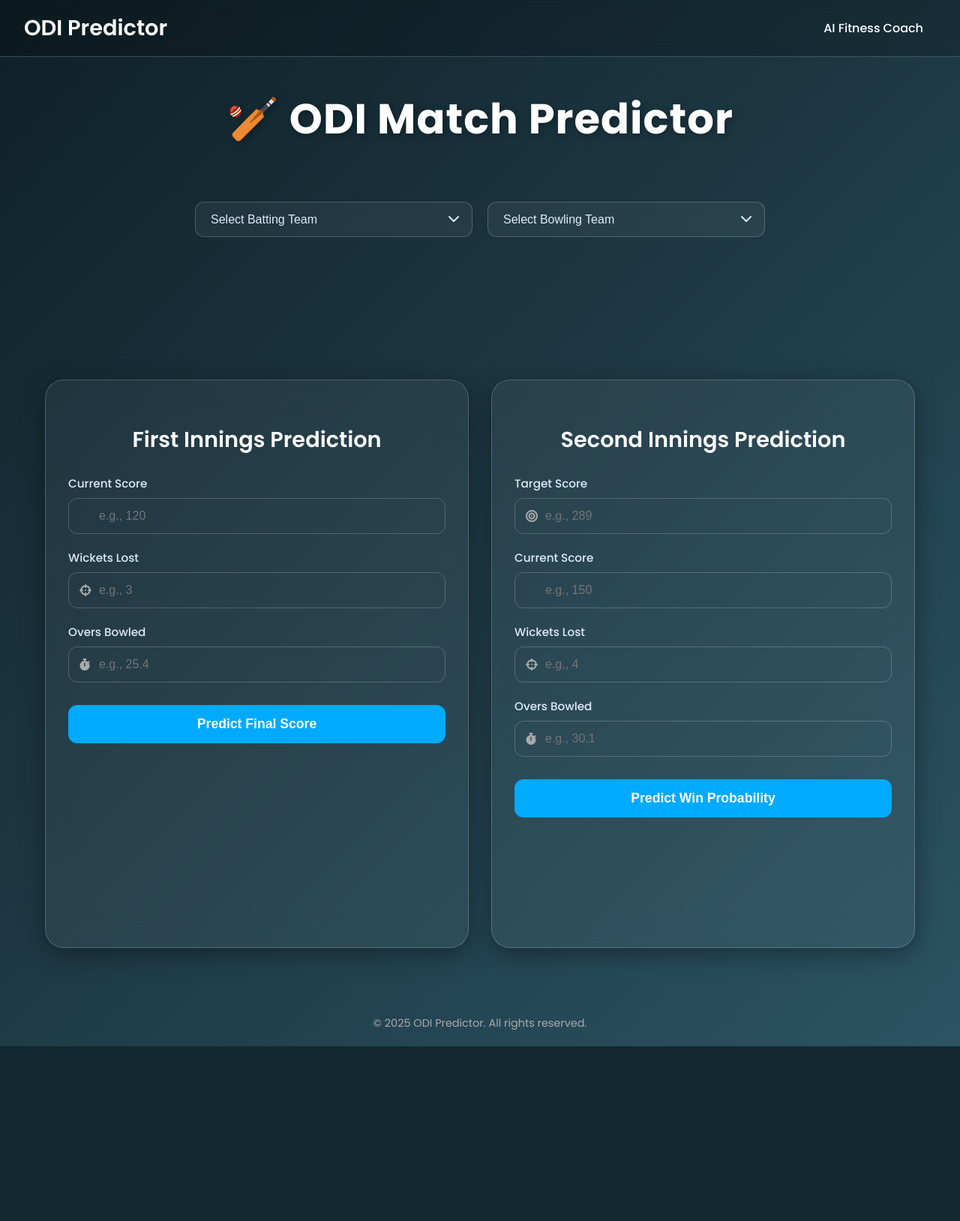
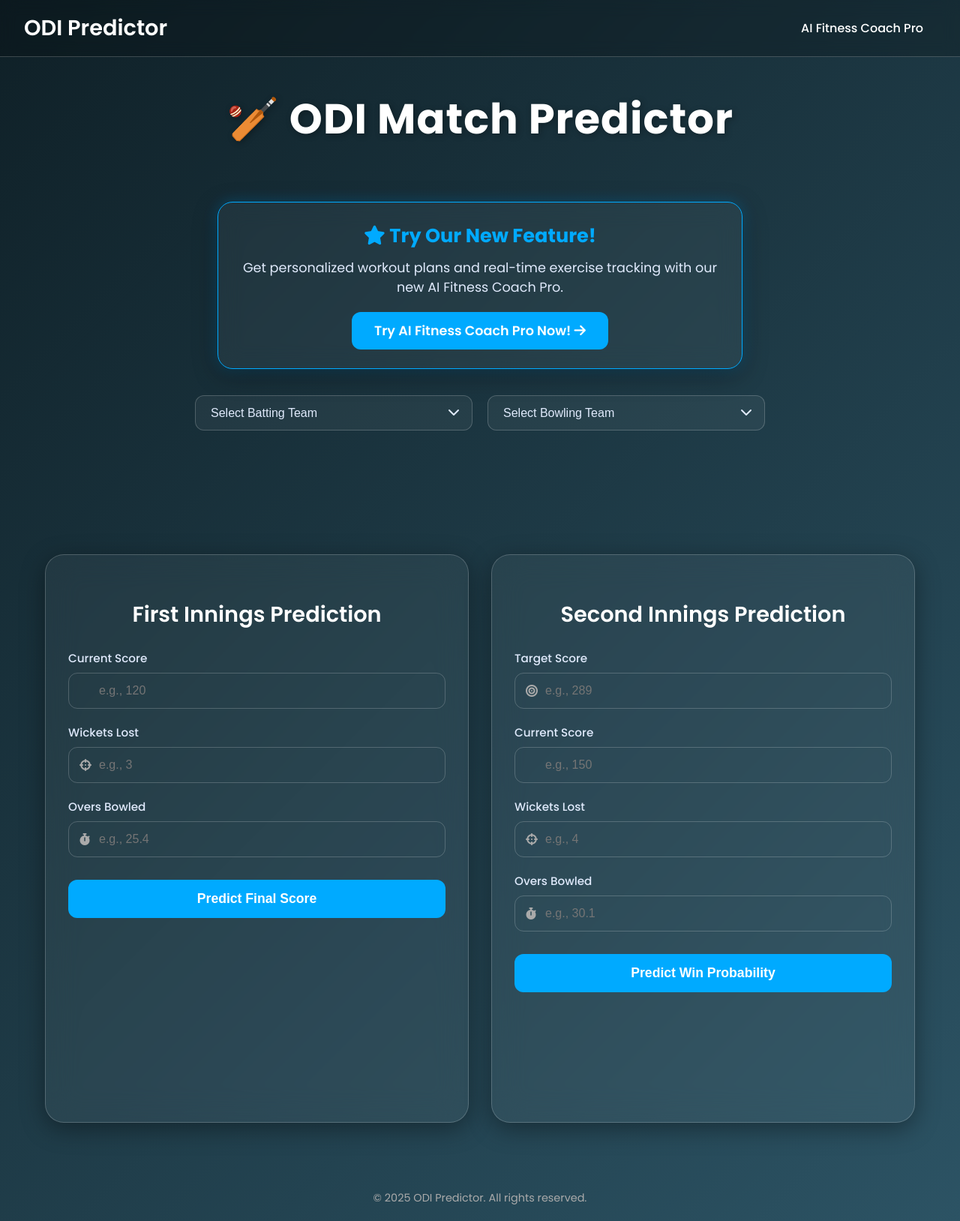
Before and after one commit to anhadjaj/odi_web, a Flask app: page / in a window 1280 px wide. Shown: the whole page at 75% size. Before the commit the page ends 1395 px from the top, so only its background shows below. Run offline with Flask 2, Linux system fonts and the light colour scheme; parts of the project's set-up code (start-up, migrations or seed data) failed here and were passed over.

Commit message:
index.html

```diff
--- a/templates/index.html
+++ b/templates/index.html
@@ -84,11 +84,51 @@
       text-align: center;
     }
 
+    .featured-ad-container {
+        background: var(--card-bg);
+        border: 1px solid var(--primary-color);
+        border-radius: 20px;
+        padding: 25px 30px;
+        margin: 30px 0 15px;
+        width: 90%;
+        max-width: 700px;
+        text-align: center;
+        box-shadow: 0 8px 32px 0 rgba(0, 0, 0, 0.37), 0 0 20px rgba(0, 170, 255, 0.3);
+        backdrop-filter: blur(15px);
+    }
+    .featured-ad-container h3 {
+        margin: 0 0 10px 0;
+        font-size: 1.6rem;
+        color: var(--primary-color);
+    }
+    .featured-ad-container p {
+        margin: 0 0 20px 0;
+        font-size: 1.1rem;
+        color: var(--text-color);
+    }
+    .featured-ad-container .ad-button {
+        background: var(--primary-color);
+        color: white;
+        text-decoration: none;
+        padding: 12px 30px;
+        border-radius: 12px;
+        font-weight: 600;
+        font-size: 1.1rem;
+        transition: all 0.3s ease;
+        display: inline-block;
+    }
+    .featured-ad-container .ad-button:hover {
+        background: var(--secondary-color);
+        transform: translateY(-3px);
+        box-shadow: 0 5px 15px rgba(0, 170, 255, 0.4);
+    }
+
+
     .team-inputs {
       display: flex;
       flex-wrap: wrap;
       justify-content: center;
-      margin-top: 30px;
+      margin-top: 20px;
       gap: 20px;
       padding: 0 20px;
       width: 100%;
@@ -163,7 +203,7 @@
       display: flex;
       flex-wrap: wrap;
       justify-content: center;
-      margin-top: 40px;
+      margin-top: 15px; /* Reduced margin to bring it closer */
       gap: 30px;
       padding: 20px;
       width: 100%;
@@ -219,7 +259,7 @@
       font-size: 0.95rem;
     }
 
-    input[type="number"] {
+    input[type="number"], input[type="text"] {
       width: 100%;
       padding: 14px 14px 14px 40px;
       border: 1px solid var(--border-color);
@@ -230,7 +270,7 @@
       transition: all 0.3s ease;
     }
 
-    input[type="number"]:focus {
+    input[type="number"]:focus, input[type="text"]:focus {
       border-color: var(--primary-color);
       outline: none;
       background: rgba(0, 170, 255, 0.1);
@@ -340,10 +380,16 @@
 
 <header>
     <h1>ODI Predictor</h1>
-    <a href="https://fitness-coach-pro.onrender.com/" target="_blank">AI Fitness Coach</a>
+    <a href="https://fitness-coach-pro.onrender.com/" target="_blank">AI Fitness Coach Pro</a>
 </header>
 
 <h1 class="main-title">🏏 ODI Match Predictor</h1>
+
+<div class="featured-ad-container">
+    <h3><i class="fas fa-star"></i> Try Our New Feature!</h3>
+    <p>Get personalized workout plans and real-time exercise tracking with our new AI Fitness Coach Pro.</p>
+    <a href="https://fitness-coach-pro.onrender.com/" target="_blank" class="ad-button">Try AI Fitness Coach Pro Now! <i class="fas fa-arrow-right"></i></a>
+</div>
 
 <div class="team-inputs">
   <select id="team_batting" onchange="getTeams()">
@@ -568,6 +614,7 @@
       resultElement.textContent = "Error: Could not get prediction!";
     }
   }
+
 </script>
 
 </body>
```
